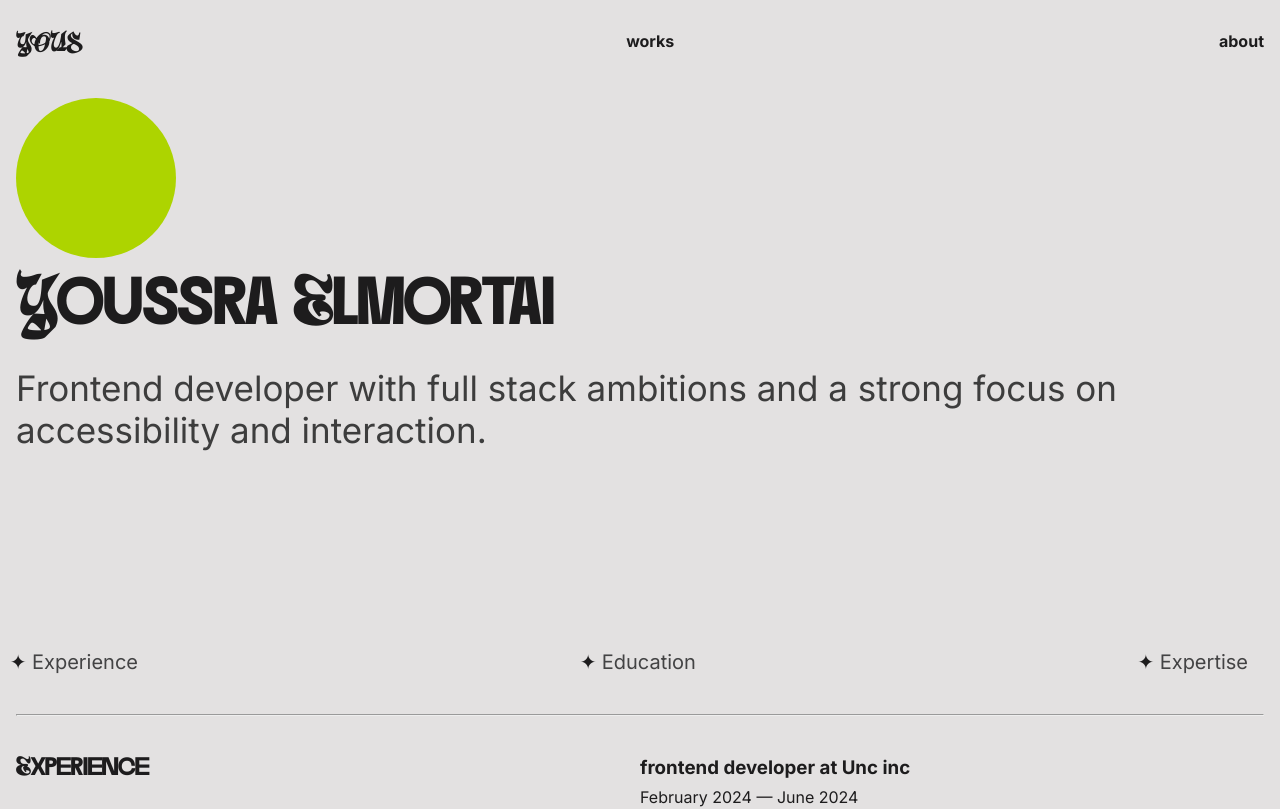
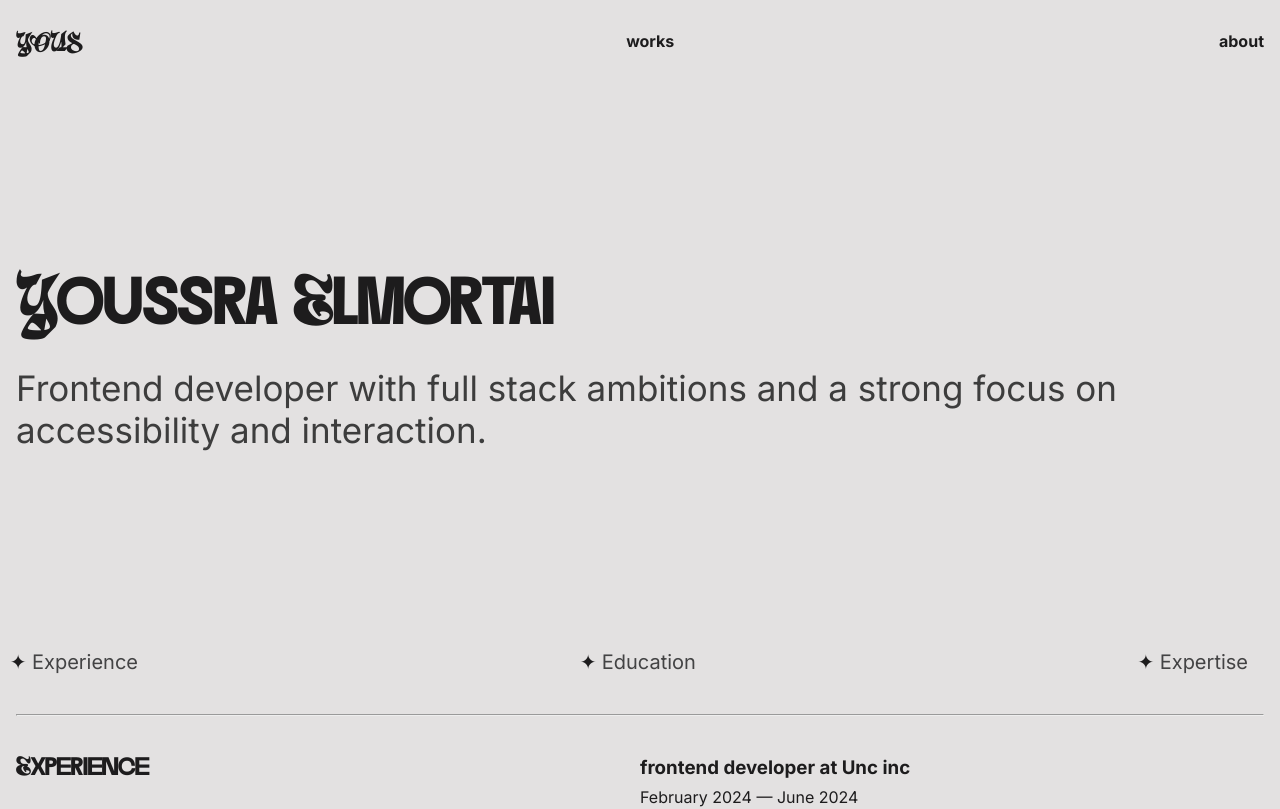
Before and after one commit to YoussraElmortai/portfolio24, a Next.js app: page /about in a window 1280 px wide. Shown: the top 809 px of the page. Built offline with nearby package versions, Linux system fonts and the light colour scheme.

Commit message:
orb removed 💀

```diff
--- a/src/app/about/page.jsx
+++ b/src/app/about/page.jsx
@@ -4,7 +4,6 @@ import "./style.css";
 export default function About() {
   return (
     <>
-      <div className='orb' />
       <section className='about_intro'>
         <h1>Youssra Elmortai</h1>
         <article>
--- a/src/app/about/style.css
+++ b/src/app/about/style.css
@@ -1,14 +1,3 @@
-.orb{
-position: absolute;
-z-index: -1;
-aspect-ratio: 1/1;
-height: auto;
-width: 10rem;
-background: #add400;
-border-radius: 50%;
-animation: blink 6s ease-in-out infinite;
-}
-
 .about_intro {
     height: 60vh;
     display: flex;
```
